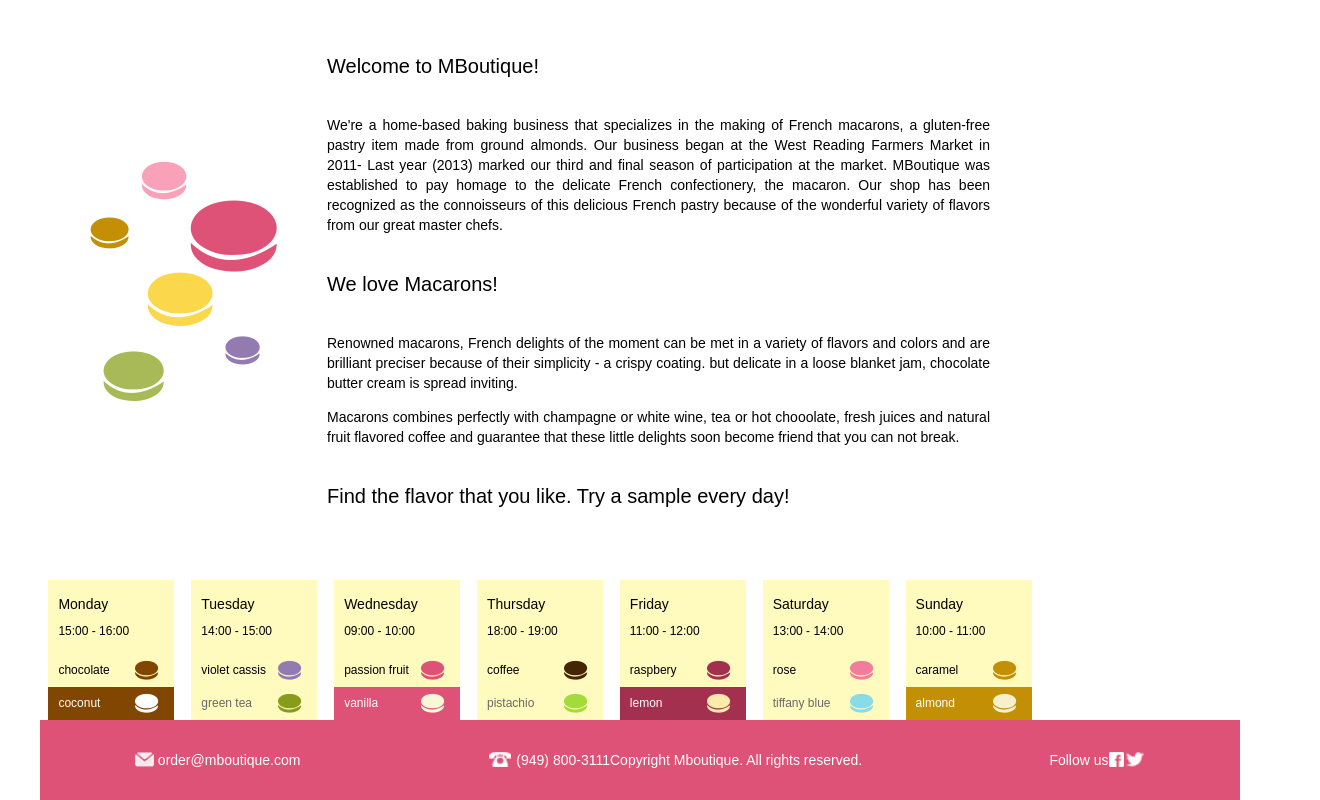
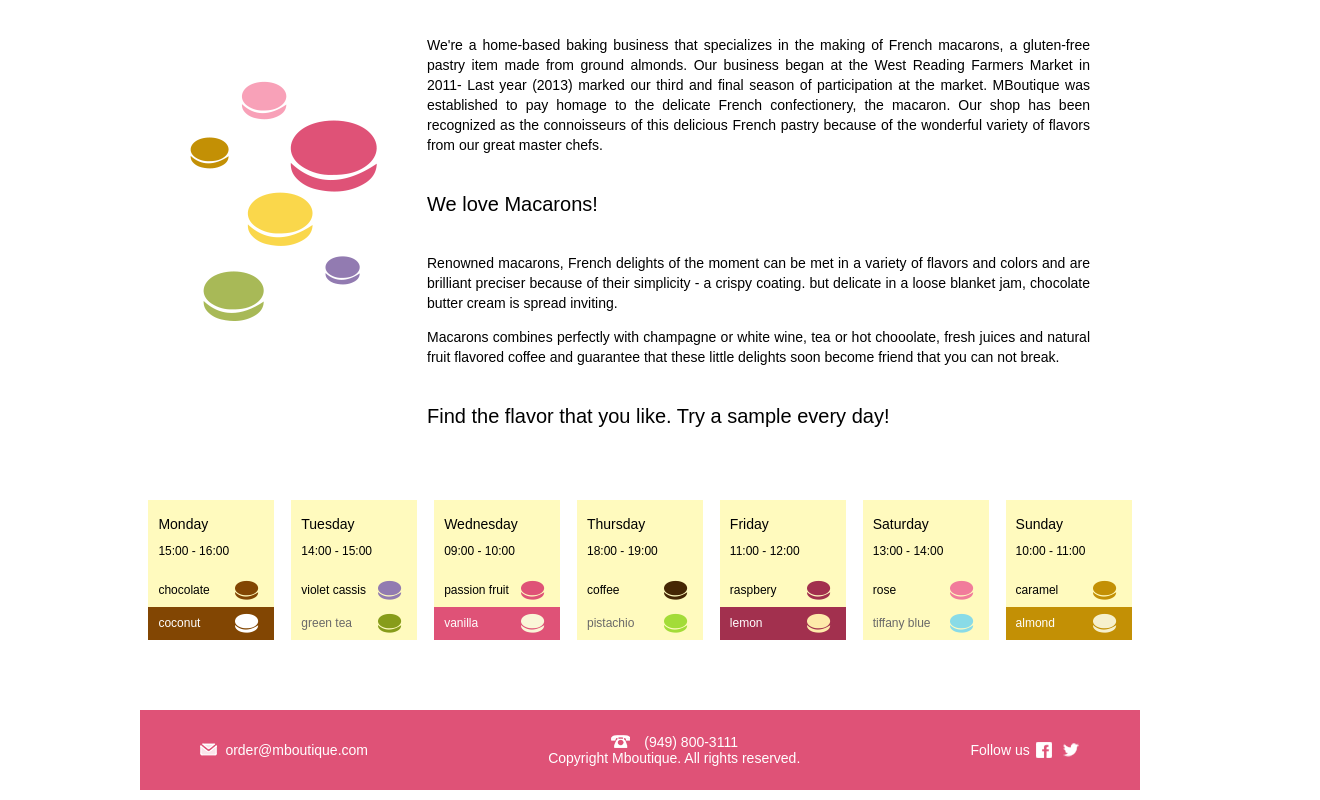
Before and after one commit to kodama78/rboutique-intro, a React (Create React App) app in the folder rboutique/: page / in a window 1280 px wide. Shown: the part 572-1372 px from the top of the page, 1320 px wide, since content can reach past the window. Built offline with nearby package versions, Linux system fonts and the light colour scheme.

Commit message:
finished with footer

```diff
--- a/rboutique/src/components/Footer.jsx
+++ b/rboutique/src/components/Footer.jsx
@@ -16,7 +16,7 @@ const Footer = props => (
               </a>
           </div>
       </div>
-      <div className="info-ctr">
+      <div className="info-ctr copyright-ctr">
           <div className="img-ctr">
               <img src={ Phone } alt=""/>
           </div>
@@ -29,7 +29,7 @@ const Footer = props => (
               Copyright Mboutique. All rights reserved.
           </div>
       </div>
-      <div className="info-ctr">
+      <div className="info-ctr social-media">
           <div className="text-ctr">
               Follow us
           </div>
--- a/rboutique/src/components/footer.css
+++ b/rboutique/src/components/footer.css
@@ -21,10 +21,16 @@
 	align-items: center;
 }
 
+.info-ctr.social-media .img-ctr{
+	margin-right: 5%;
+}
+
+.info-ctr.social-media .text-ctr{
+	margin-right: 3%;
+}
 .img-ctr {
 	display: flex;
-	height: 15px;
-	margin-right: 1%;
+	margin-right: 3%;
 }
 
 .text-ctr {
@@ -36,7 +42,10 @@
 	text-decoration: none;
 }
 
-.copyright {
-	display: block;
+.copyright-ctr {
 	flex-wrap: wrap;
 }
+
+.copyright {
+	width: 100%;
+}
--- a/rboutique/src/components/header.css
+++ b/rboutique/src/components/header.css
@@ -18,7 +18,6 @@
 
 .navbar {
 	color: #515151;
-	position: absolute;
 	right: 0;
 	width: 80%;
 }
--- a/rboutique/src/components/hoursContainer.css
+++ b/rboutique/src/components/hoursContainer.css
@@ -3,7 +3,8 @@
   flex-flow: row wrap;
   justify-content: center;
   align-items: center;
-  width: 1000px;
+  width: 100%;
+  margin-bottom: 70px;
 }
 
 @media only screen
--- a/rboutique/src/components/main.css
+++ b/rboutique/src/components/main.css
@@ -1,7 +1,7 @@
 .main {
   display: flex;
   flex-direction: row;
-  width: 1000px;
+  width: 100%;
 }
 
 .side-image {
--- a/rboutique/src/index.css
+++ b/rboutique/src/index.css
@@ -2,6 +2,6 @@ body {
   margin: 0 auto;
   font-size: 14px;
   padding: 0;
-  max-width: 1200px;
+  max-width: 1000px;
   font-family: Arial, Helvetica, sans-serif;
 }
```
